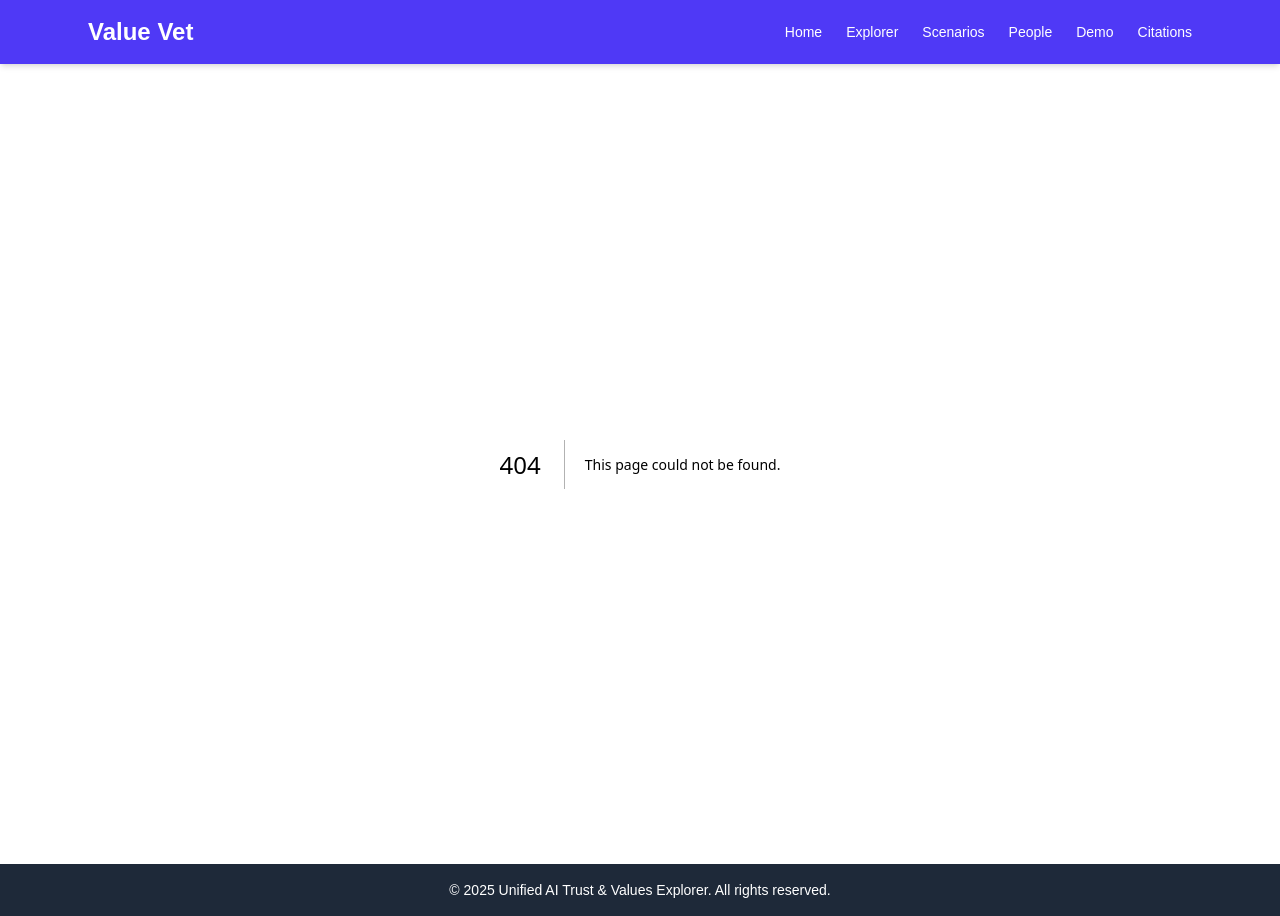
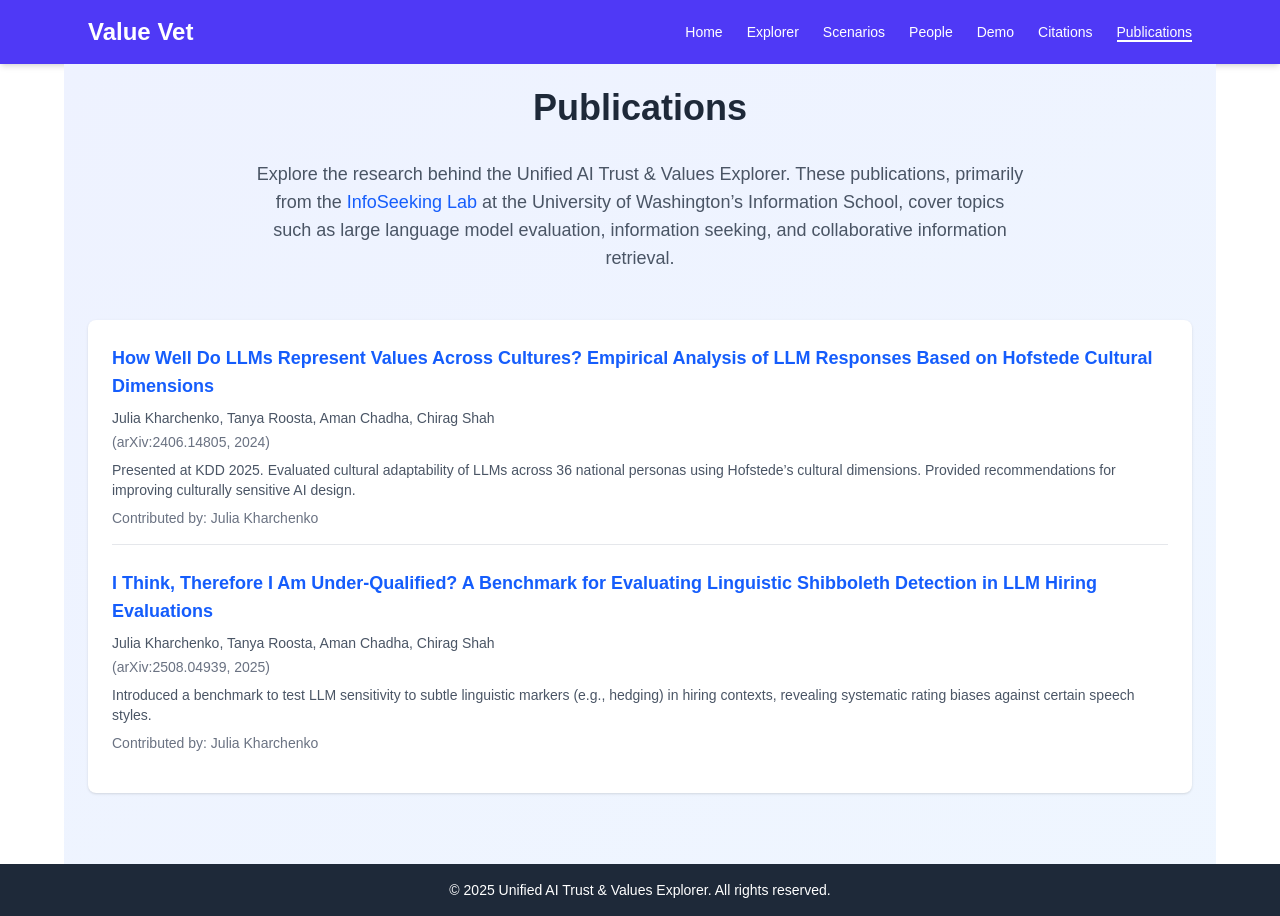
Before and after one commit to juliakharchenko/ai-constitution, a Next.js app: page /publications in a window 1280 px wide. Before the commit this address had no page. Built offline with nearby package versions, Linux system fonts and the light colour scheme.

Commit message:
Adding publications page

```diff
--- a/src/app/components/Header.tsx
+++ b/src/app/components/Header.tsx
@@ -10,7 +10,8 @@ export function Header() {
     { name: 'Scenarios', path: '/scenarios' },
     { name: 'People', path: '/people' },
     { name: 'Demo', path: '/demo' },
-    {name: 'Citations', path: '/citations'}
+    {name: 'Citations', path: '/citations'},
+    {name: 'Publications', path: '/publications'}
   ];
 
   return (
--- a/src/app/data/peopleData.ts
+++ b/src/app/data/peopleData.ts
@@ -1,62 +1,3 @@
-// export const peopleData = [
-//     {
-//       name: 'Julia Kharchenko',
-//       role: 'ValueVet Developer',
-//       description:
-//         'Julia Kharchenko is a computer scientist and researcher passionate about building technology that is smarter, fairer, and more accessible. She completed a B.S. in Computer Science, a B.S. in Informatics, and an M.S. in Computer Science at the University of Washington.\n Her research spans large language model evaluation, human–AI interaction, and accessible computing. Julia has led studies on how LLMs adapt to cultural contexts, with work published at venues such as KDD 2025, and developed benchmarks for detecting linguistic biases in hiring evaluations—both available on arXiv.',
-//     },
-//     {
-//       name: 'Chirag Shah',
-//       role: 'ValueVet Advisor',
-//       description:
-//         'Bob leverages the tool to evaluate AI responses against regulatory standards, ensuring compliance with public safety and fairness policies.',
-//     },
-//     {
-//       name: 'Clara Nguyen',
-//       role: 'Ethics Researcher',
-//       description:
-//         'Clara studies AI behavior across cultural contexts, using the Explorer to test scenarios and analyze alignment with diverse ethical frameworks.',
-//     },
-//     {
-//       name: 'David Kim',
-//       role: 'Business Owner',
-//       description:
-//         'David customizes AI interactions for his customers, using the Explorer to align responses with his brand’s values and ensure trustworthiness.',
-//     },
-//   ];
-
-
-// export const peopleData = [
-//     {
-//       name: 'Julia Kharchenko',
-//       role: 'ValueVet Developer',
-//       description:
-//         'Julia Kharchenko is a computer scientist and researcher passionate about building technology that is smarter, fairer, and more accessible. She completed a B.S. in Computer Science, a B.S. in Informatics, and an M.S. in Computer Science at the University of Washington.\n Her research spans large language model evaluation, human–AI interaction, and accessible computing. Julia has led studies on how LLMs adapt to cultural contexts, with work published at venues such as KDD 2025, and developed benchmarks for detecting linguistic biases in hiring evaluations—both available on arXiv.',
-//       image: 'https://media.licdn.com/dms/image/v2/D5603AQEE0v0oAm_NtQ/profile-displayphoto-shrink_400_400/profile-displayphoto-shrink_400_400/0/1700440776466?e=1757548800&v=beta&t=qCuwJISPMxhhBZJi-lsycIqqhgGbVWKFDuBsskEAOfE'
-//     },
-//     {
-//       name: 'Chirag Shah',
-//       role: 'ValueVet Advisor',
-//       description:
-//         'Dr. Chirag Shah is an Associate Professor in at University of Washington. His research interests include studies of interactive information retrieval/seeking, especially in the context of online social networks and collaborations, contextual information mining, and applications of social media services for exploring critical socio-political issues. He is also interested in various theoretical and practical aspects of information as a dynamic construct, and online information propagation.',
-//       image: 'https://assets.ischool.uw.edu/ai/chirags/pci/ShahChirag2019_250-1.jpg'
-//     },
-// //     {
-// //       name: 'Clara Nguyen',
-// //       role: 'Ethics Researcher',
-// //       description:
-// //         'Clara studies AI behavior across cultural contexts, using the Explorer to test scenarios and analyze alignment with diverse ethical frameworks.',
-// //       image: 'https://via.placeholder.com/150?text=Clara+Nguyen'
-// //     },
-// //     {
-// //       name: 'David Kim',
-// //       role: 'Business Owner',
-// //       description:
-// //         'David customizes AI interactions for his customers, using the Explorer to align responses with his brand’s values and ensure trustworthiness.',
-// //       image: 'https://via.placeholder.com/150?text=David+Kim'
-// //     },
-// ];
-
 export const peopleData = [
     {
       name: 'Julia Kharchenko',
@@ -86,20 +27,8 @@ export const peopleData = [
       role: 'ValueVet Advisor',
       description:
         'Dr. Chirag Shah is Professor in Information School (iSchool) at University of Washington (UW) in Seattle. He is also Adjunct Professor with Paul G. Allen School of Computer Science & Engineering as well as Human Centered Design & Engineering (HCDE). He is the Founding Director for InfoSeeking Lab and Founding Co-Director of Center for Responsibility in AI Systems & Experiences (RAISE). He works in the area of intelligent information access systems, focusing on task-oriented search, proactive recommendations, and conversational systems. He is also engaged in work with generative AI, specifically in information access and image classification problems. In addition to creating AI-driven information access systems that provide more personalized reactive and proactive recommendations, he is also focusing on making such systems transparent, fair, and free of biases.',
-      image: 'https://assets.ischool.uw.edu/ai/chirags/pci/ShahChirag2019_250-1.jpg'
+      image: 'https://assets.ischool.uw.edu/ai/chirags/pci/ShahChirag2019_250-1.jpg',
+      publications: [
+      ]
     },
-    // {
-    //   name: 'Clara Nguyen',
-    //   role: 'Ethics Researcher',
-    //   description:
-    //     'Clara studies AI behavior across cultural contexts, using the Explorer to test scenarios and analyze alignment with diverse ethical frameworks.',
-    //   image: 'https://via.placeholder.com/150?text=Clara+Nguyen'
-    // },
-    // {
-    //   name: 'David Kim',
-    //   role: 'Business Owner',
-    //   description:
-    //     'David customizes AI interactions for his customers, using the Explorer to align responses with his brand’s values and ensure trustworthiness.',
-    //   image: 'https://via.placeholder.com/150?text=David+Kim'
-    // },
 ];
--- a/src/app/explorer/page.tsx
+++ b/src/app/explorer/page.tsx
@@ -880,14 +880,6 @@ const UnifiedAIExplorer: React.FC = () => {
     }
   };
 
-  const defaultScenarios: string[] = []; // Fallback empty array
-const selectedFrameworkId = selectedFrameworks[0]?.id;
-const defaultSafetyScenarioKey = Object.keys(safetyScenarios)[0];
-const effectiveScenarios =
-  analysisMode === 'safety' || analysisMode === 'both'
-    ? safetyScenarios[selectedFrameworkId || defaultSafetyScenarioKey] || defaultScenarios
-    : testScenarios || defaultScenarios;
-
   const handleTestScenario = async () => {
     await logInteraction('test_scenario', { scenario, models: multiProviderAI.getSelectedModels(), personalities: selectedPersonalities });
     if (!scenario.trim()) {
--- a/src/app/people/page.tsx
+++ b/src/app/people/page.tsx
@@ -1,33 +1,12 @@
-'use client';
-import { peopleData } from "../data/peopleData";
-
-// export default function PeoplePage() {
-//   return (
-//     <div className="max-w-6xl mx-auto p-6 bg-gradient-to-br from-indigo-50 to-blue-50 min-h-screen">
-//       <h1 className="text-4xl font-bold text-gray-800 mb-8 text-center">Who Uses This Tool?</h1>
-//       <p className="text-lg text-gray-600 mb-12 text-center max-w-3xl mx-auto">
-//         The Unified AI Trust & Values Explorer is designed for a wide range of users, from developers to policymakers, who need to ensure AI aligns with their values and safety requirements.
-//       </p>
-//       <div className="grid md:grid-cols-3 gap-6">
-//         {peopleData.map((person, index) => (
-//           <div key={index} className="bg-white rounded-lg shadow-sm p-6">
-//             <h2 className="text-xl font-semibold mb-2">{person.name}</h2>
-//             <p className="text-gray-500 text-sm mb-3">{person.role}</p>
-//             <p className="text-gray-600">{person.description}</p>
-//           </div>
-//         ))}
-//       </div>
-//     </div>
-//   );
-// }
-
+// 'use client';
+// import { peopleData } from "../data/peopleData";
 
 // export default function PeoplePage() {
 //     return (
 //       <div className="max-w-6xl mx-auto p-6 bg-gradient-to-br from-indigo-50 to-blue-50 min-h-screen">
 //         <h1 className="text-4xl font-bold text-gray-800 mb-8 text-center">Who Uses This Tool?</h1>
 //         <p className="text-lg text-gray-600 mb-12 text-center max-w-3xl mx-auto">
-//           The Unified AI Trust & Values Explorer is designed for a wide range of users, from developers to policymakers, who need to ensure AI aligns with their values and safety requirements.
+//           The Unified AI Trust & Values Explorer is designed for a wide range of users, from developers to policymakers, who need to ensure AI aligns with their values and safety requirements. Much of the research behind this tool stems from the <a href="https://infoseeking.org/" className="text-blue-600 hover:underline">InfoSeeking Lab</a> at the University of Washington’s Information School, directed by Dr. Chirag Shah. The lab focuses on information seeking, retrieval, and behavior, with projects funded by NSF, Amazon, Google, and others, exploring topics like large language model evaluation and collaborative information seeking.
 //         </p>
 //         <div className="grid md:grid-cols-3 gap-6">
 //           {peopleData.map((person, index) => (
@@ -40,19 +19,36 @@ import { peopleData } from "../data/peopleData";
 //               <h2 className="text-xl font-semibold mb-2 text-center">{person.name}</h2>
 //               <p className="text-gray-500 text-sm mb-3 text-center">{person.role}</p>
 //               <p className="text-gray-600 text-center">{person.description}</p>
+//               {person.publications && (
+//                 <div className="mt-4 w-full">
+//                   <h3 className="text-lg font-semibold mb-2">Publications</h3>
+//                   <ul className="list-disc pl-5 text-gray-600 text-sm">
+//                     {person.publications.map((pub, pubIndex) => (
+//                       <li key={pubIndex} className="mb-2">
+//                         <a href={pub.link} className="text-blue-600 hover:underline">{pub.title}</a>
+//                         <p>{pub.authors} ({pub.citation})</p>
+//                         <p>{pub.description}</p>
+//                       </li>
+//                     ))}
+//                   </ul>
+//                 </div>
+//               )}
 //             </div>
 //           ))}
 //         </div>
 //       </div>
 //     );
 //   }
+'use client';
+import { peopleData } from "../data/peopleData";
+import Link from 'next/link';
 
 export default function PeoplePage() {
   return (
     <div className="max-w-6xl mx-auto p-6 bg-gradient-to-br from-indigo-50 to-blue-50 min-h-screen">
       <h1 className="text-4xl font-bold text-gray-800 mb-8 text-center">Who Uses This Tool?</h1>
       <p className="text-lg text-gray-600 mb-12 text-center max-w-3xl mx-auto">
-          The Unified AI Trust & Values Explorer is designed for a wide range of users, from developers to policymakers, who need to ensure AI aligns with their values and safety requirements. Much of the research behind this tool stems from the <a href="https://infoseeking.org/" className="text-blue-600 hover:underline">InfoSeeking Lab</a> at the University of Washington’s Information School, directed by Dr. Chirag Shah. The lab focuses on information seeking, retrieval, and behavior, with projects funded by NSF, Amazon, Google, and others, exploring topics like large language model evaluation and collaborative information seeking.
+        The Unified AI Trust & Values Explorer is designed for a wide range of users, from developers to policymakers, who need to ensure AI aligns with their values and safety requirements. Much of the research behind this tool stems from the <a href="https://infoseeking.org/" className="text-blue-600 hover:underline">InfoSeeking Lab</a> at the University of Washington’s Information School, directed by Dr. Chirag Shah. The lab focuses on information seeking, retrieval, and behavior, with projects funded by NSF, Amazon, Google, and others, exploring topics like large language model evaluation and collaborative information seeking. <Link href="/publications" className="text-blue-600 hover:underline">View our publications</Link>.
       </p>
       <div className="grid md:grid-cols-3 gap-6">
         {peopleData.map((person, index) => (
@@ -65,20 +61,6 @@ export default function PeoplePage() {
             <h2 className="text-xl font-semibold mb-2 text-center">{person.name}</h2>
             <p className="text-gray-500 text-sm mb-3 text-center">{person.role}</p>
             <p className="text-gray-600 text-center">{person.description}</p>
-              {person.publications && (
-                <div className="mt-4 w-full">
-                  <h3 className="text-lg font-semibold mb-2">Publications</h3>
-                  <ul className="list-disc pl-5 text-gray-600 text-sm">
-                    {person.publications.map((pub, pubIndex) => (
-                      <li key={pubIndex} className="mb-2">
-                        <a href={pub.link} className="text-blue-600 hover:underline">{pub.title}</a>
-                        <p>{pub.authors} ({pub.citation})</p>
-                        <p>{pub.description}</p>
-                      </li>
-                    ))}
-                  </ul>
-                </div>
-              )}
           </div>
         ))}
       </div>
--- /dev/null
+++ b/src/app/publications/page.tsx
@@ -0,0 +1,50 @@
+'use client';
+import { peopleData } from "../data/peopleData";
+
+interface Publication {
+  title: string;
+  authors: string;
+  citation: string;
+  description: string;
+  link: string;
+  associatedPerson?: string;
+}
+
+export default function PublicationsPage() {
+  const allPublications: Publication[] = peopleData
+    .filter(person => person.publications && person.publications.length > 0)
+    .flatMap(person => person.publications!.map(pub => ({
+      ...pub,
+      associatedPerson: person.name
+    })));
+
+  return (
+    <div className="max-w-6xl mx-auto p-6 bg-gradient-to-br from-indigo-50 to-blue-50 min-h-screen">
+      <h1 className="text-4xl font-bold text-gray-800 mb-8 text-center">Publications</h1>
+      <p className="text-lg text-gray-600 mb-12 text-center max-w-3xl mx-auto">
+        Explore the research behind the Unified AI Trust & Values Explorer. These publications, primarily from the <a href="https://infoseeking.org/" className="text-blue-600 hover:underline">InfoSeeking Lab</a> at the University of Washington’s Information School, cover topics such as large language model evaluation, information seeking, and collaborative information retrieval.
+      </p>
+      <div className="bg-white rounded-lg shadow-sm p-6">
+        {allPublications.length > 0 ? (
+          <ul className="space-y-6">
+            {allPublications.map((pub, index) => (
+              <li key={index} className="border-b border-gray-200 pb-4 last:border-b-0">
+                <h3 className="text-lg font-semibold text-gray-800 mb-2">
+                  <a href={pub.link} className="text-blue-600 hover:underline">{pub.title}</a>
+                </h3>
+                <p className="text-gray-600 text-sm mb-1">{pub.authors}</p>
+                <p className="text-gray-500 text-sm mb-2">({pub.citation})</p>
+                <p className="text-gray-600 text-sm">{pub.description}</p>
+                {pub.associatedPerson && (
+                  <p className="text-gray-500 text-sm mt-2">Contributed by: {pub.associatedPerson}</p>
+                )}
+              </li>
+            ))}
+          </ul>
+        ) : (
+          <p className="text-gray-600 text-center">No publications available at this time.</p>
+        )}
+      </div>
+    </div>
+  );
+}
```
Lines whose indentation alone changed are shown as unchanged.
